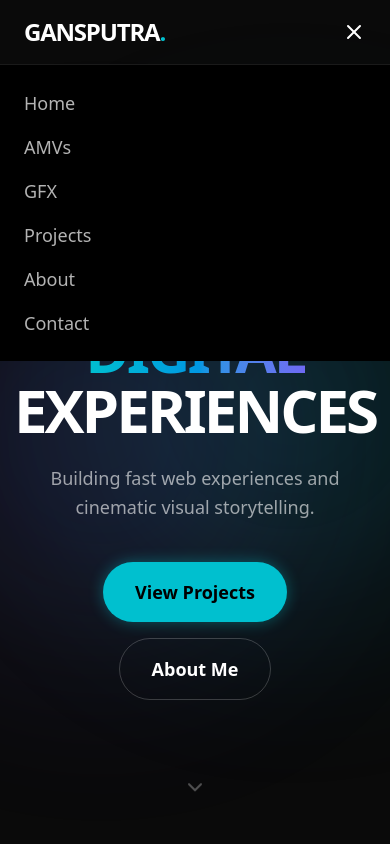
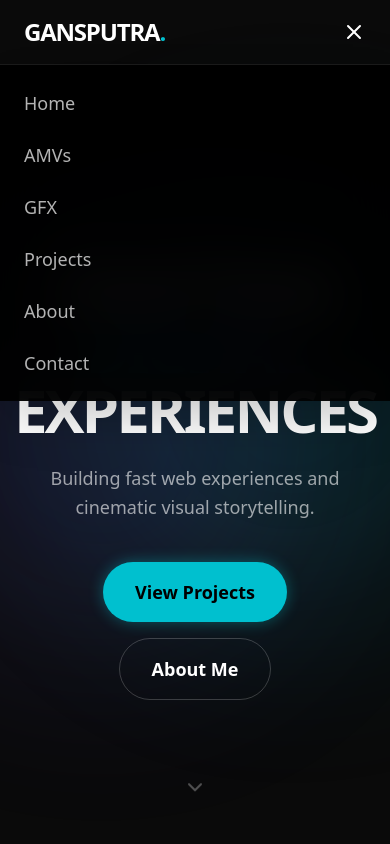
Before and after one commit to Gansputra/gansputra.vercel.app, a Next.js app: page / in a window 390 px wide. Both pictures are taken after a click on the button 354 px from the left and 32 px from the top of the page. Shown: the top 844 px of the page. Built offline with nearby package versions, Linux system fonts and the light colour scheme.

Commit message:
fix navbar small device

```diff
--- a/src/app/globals.css
+++ b/src/app/globals.css
@@ -124,6 +124,16 @@
     border-color: var(--border);
   }
 
+  html,
+  body {
+    max-width: 100vw;
+    overflow-x: hidden;
+    position: relative;
+    width: 100%;
+    margin: 0;
+    padding: 0;
+  }
+
   body {
     background-color: var(--background);
     color: var(--foreground);
--- a/src/app/layout.tsx
+++ b/src/app/layout.tsx
@@ -58,12 +58,12 @@ export default function RootLayout({
   children: React.ReactNode;
 }>) {
   return (
-    <html lang="en" className="scroll-smooth">
+    <html lang="en" className="scroll-smooth overflow-x-hidden">
       <body
-        className={`${inter.variable} ${outfit.variable} font-sans bg-[#0a0a0a] text-white antialiased selection:bg-primary selection:text-black`}
+        className={`${inter.variable} ${outfit.variable} font-sans bg-[#0a0a0a] text-white antialiased selection:bg-primary selection:text-black overflow-x-hidden`}
       >
         <Navbar />
-        <main className="min-h-screen">
+        <main className="min-h-screen overflow-x-hidden">
           {children}
         </main>
         <Footer />
--- a/src/components/layout/Navbar.tsx
+++ b/src/components/layout/Navbar.tsx
@@ -30,7 +30,7 @@ export const Navbar = () => {
     return (
         <nav
             className={cn(
-                "fixed top-0 left-0 right-0 z-[100] transition-all duration-300 px-6 py-4",
+                "fixed top-0 left-0 right-0 w-full z-[100] transition-all duration-300 px-6 py-4",
                 isScrolled ? "bg-black/80 backdrop-blur-md py-3 shadow-lg" : "bg-transparent"
             )}
         >
@@ -74,10 +74,11 @@ export const Navbar = () => {
             <AnimatePresence>
                 {isMobileMenuOpen && (
                     <motion.div
-                        initial={{ opacity: 0, height: 0 }}
-                        animate={{ opacity: 1, height: "auto" }}
-                        exit={{ opacity: 0, height: 0 }}
-                        className="md:hidden absolute top-full left-0 right-0 bg-black border-t border-white/10 p-6 flex flex-col gap-4 overflow-hidden"
+                        initial={{ opacity: 0, y: -20, height: 0 }}
+                        animate={{ opacity: 1, y: 0, height: "auto" }}
+                        exit={{ opacity: 0, y: -20, height: 0 }}
+                        transition={{ duration: 0.3, ease: "easeOut" }}
+                        className="md:hidden absolute top-full left-0 right-0 bg-black/95 backdrop-blur-xl border-t border-white/10 p-6 flex flex-col gap-6 shadow-2xl"
                     >
                         {navItems.map((item) => (
                             <a
--- a/src/components/sections/AboutSection.tsx
+++ b/src/components/sections/AboutSection.tsx
@@ -28,7 +28,7 @@ export const AboutSection = () => {
     }, []);
 
     return (
-        <section id="about" className="py-24 px-6">
+        <section id="about" className="py-24 px-6 overflow-hidden">
             <div className="max-w-7xl mx-auto">
                 <div className="grid grid-cols-1 lg:grid-cols-2 gap-16 items-center">
                     <motion.div
@@ -46,7 +46,7 @@ export const AboutSection = () => {
                                 <img
                                     src="/profile.png"
                                     alt="Profile"
-                                    className="w-full h-full object-cover grayscale group-hover:grayscale-0 transition-all duration-700 scale-110 group-hover:scale-100 relative z-10"
+                                    className="w-full h-full object-cover md:grayscale md:group-hover:grayscale-0 transition-all duration-700 scale-110 group-hover:scale-100 relative z-10"
                                     onLoad={(e) => {
                                         e.currentTarget.parentElement?.querySelector('.placeholder-bg')?.classList.add('opacity-0');
                                     }}
@@ -95,8 +95,8 @@ export const AboutSection = () => {
                             {skills.map((skill, i) => (
                                 <motion.div
                                     key={i}
-                                    initial={{ opacity: 0, x: 20 }}
-                                    whileInView={{ opacity: 1, x: 0 }}
+                                    initial={{ opacity: 0, y: 15 }}
+                                    whileInView={{ opacity: 1, y: 0 }}
                                     transition={{ delay: i * 0.2 }}
                                     viewport={{ once: true }}
                                     className="flex gap-4 p-4 rounded-2xl hover:bg-white/5 transition-colors group"
--- a/src/components/sections/AmvShowcase.tsx
+++ b/src/components/sections/AmvShowcase.tsx
@@ -74,7 +74,7 @@ export const AmvShowcase = () => {
                                     <img
                                         src={getVideoThumbnail(amv.videoUrl)}
                                         alt={amv.title}
-                                        className="w-full h-full object-cover group-hover:scale-110 transition-transform duration-500 opacity-60 group-hover:opacity-100"
+                                        className="w-full h-full object-cover group-hover:scale-110 transition-transform duration-500 md:opacity-60 group-hover:opacity-100"
                                     />
 
                                     <div className="absolute inset-0 bg-gradient-to-t from-black via-transparent to-transparent z-10" />
--- a/src/components/sections/GfxShowcase.tsx
+++ b/src/components/sections/GfxShowcase.tsx
@@ -47,7 +47,7 @@ export const GfxShowcase = () => {
                                     <img
                                         src={item.image}
                                         alt={item.title}
-                                        className="w-full h-full object-cover grayscale group-hover:grayscale-0 group-hover:scale-110 transition-all duration-700"
+                                        className="w-full h-full object-cover md:grayscale md:group-hover:grayscale-0 group-hover:scale-110 transition-all duration-700"
                                     />
 
                                     {/* Overlay Action */}
--- a/src/components/sections/ProjectShowcase.tsx
+++ b/src/components/sections/ProjectShowcase.tsx
@@ -43,7 +43,7 @@ export const ProjectShowcase = () => {
     }, [selectedProject]);
 
     return (
-        <section id="projects" className="py-24 px-6 bg-[#050505]">
+        <section id="projects" className="py-24 px-6 bg-[#050505] overflow-hidden">
             <div className="max-w-7xl mx-auto">
                 <div className="mb-16 text-center md:text-left">
                     <h2 className="text-4xl font-bold text-white mb-4">Development Projects</h2>
@@ -56,8 +56,8 @@ export const ProjectShowcase = () => {
                     {projectData.map((project, i) => (
                         <motion.div
                             key={project.id}
-                            initial={{ opacity: 0, x: i % 2 === 0 ? -30 : 30 }}
-                            whileInView={{ opacity: 1, x: 0 }}
+                            initial={{ opacity: 0, y: 20 }}
+                            whileInView={{ opacity: 1, y: 0 }}
                             transition={{ duration: 0.8 }}
                             viewport={{ once: true }}
                         >
@@ -122,9 +122,9 @@ export const ProjectShowcase = () => {
                                     key={currentIndex}
                                     src={images[currentIndex]}
                                     alt={`${selectedProject.title} preview ${currentIndex + 1}`}
-                                    initial={{ opacity: 0, x: 50 }}
+                                    initial={{ opacity: 0, x: 20 }}
                                     animate={{ opacity: 1, x: 0 }}
-                                    exit={{ opacity: 0, x: -50 }}
+                                    exit={{ opacity: 0, x: -20 }}
                                     transition={{ duration: 0.5 }}
                                     className="absolute inset-0 w-full h-full object-cover"
                                 />
@@ -155,8 +155,8 @@ export const ProjectShowcase = () => {
                                                 key={idx}
                                                 onClick={() => setCurrentIndex(idx)}
                                                 className={`w-2 h-2 rounded-full transition-all ${currentIndex === idx
-                                                        ? "bg-primary w-6"
-                                                        : "bg-white/40 hover:bg-white"
+                                                    ? "bg-primary w-6"
+                                                    : "bg-white/40 hover:bg-white"
                                                     }`}
                                             />
                                         ))}
```
